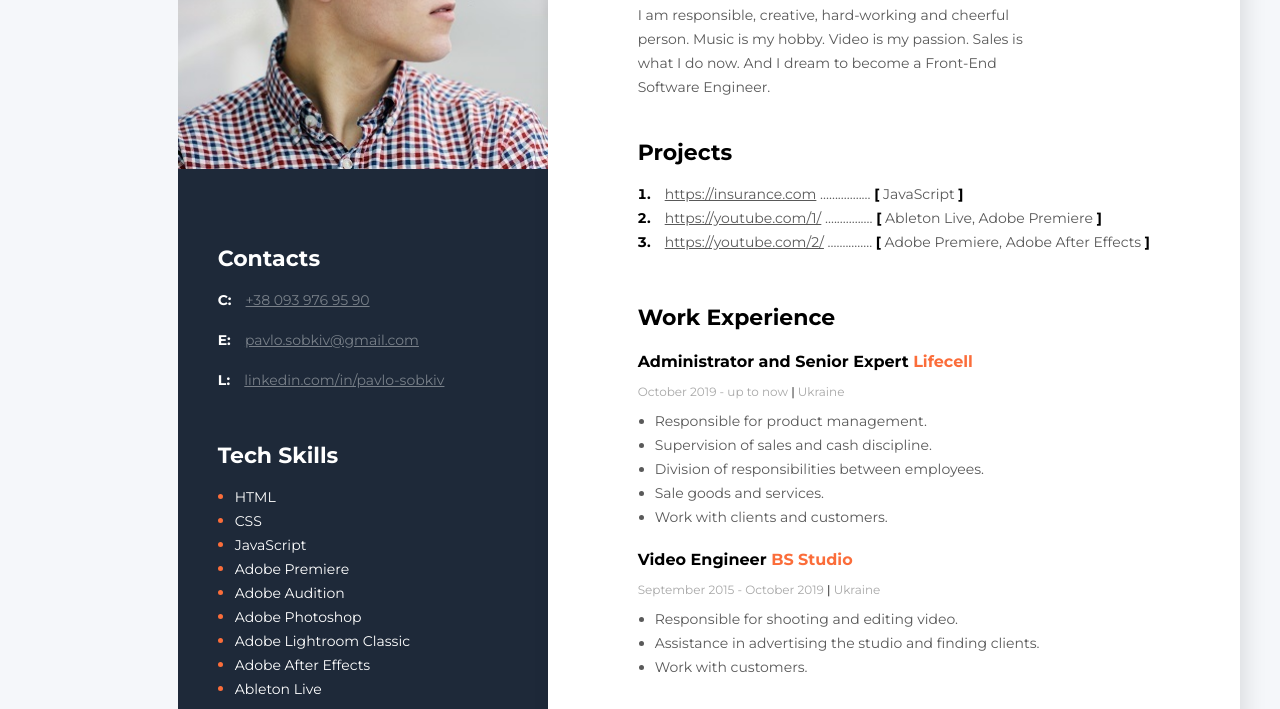
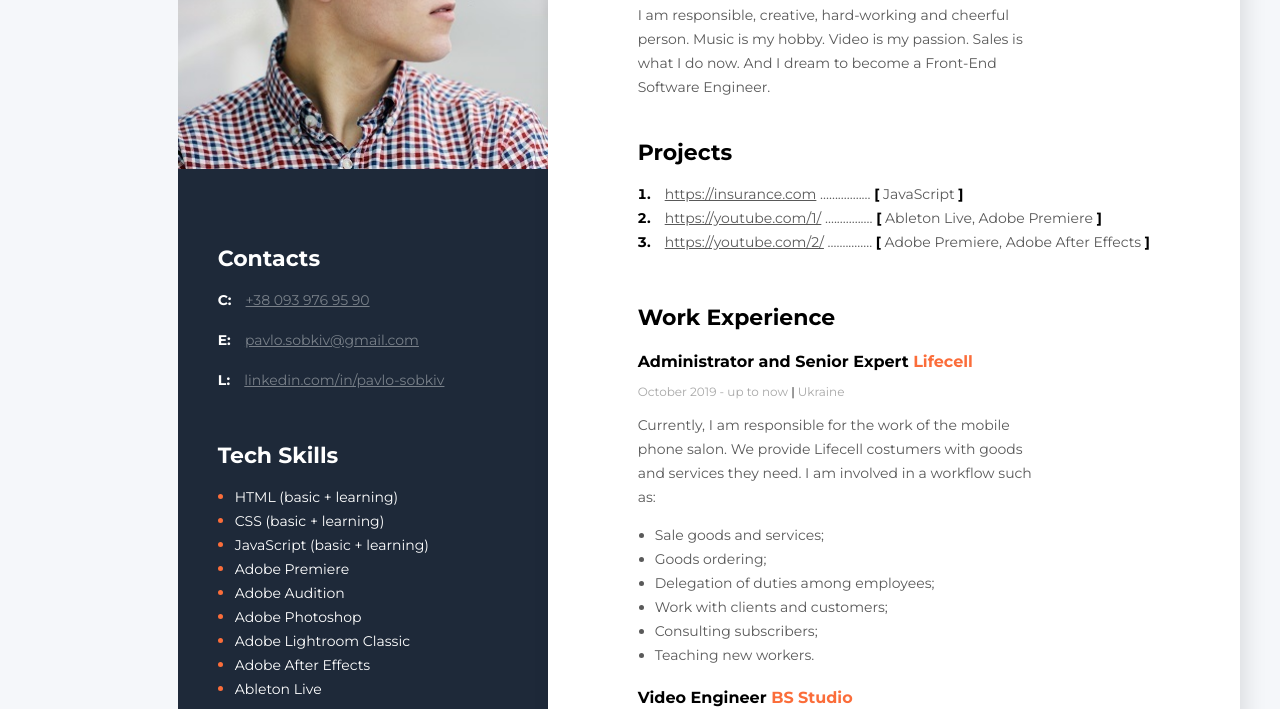
Before and after one commit to sobkiv/old-resume, a plain HTML site: page index.html in a window 1280 px wide. Shown: the part 249-958 px from the top of the page. Drawn offline with Linux system fonts and the light colour scheme.

Commit message:
Update index.html

```diff
--- a/index.html
+++ b/index.html
@@ -65,12 +65,15 @@
                 <div>
                     <h4 class="work_position">Administrator and Senior Expert  <span class="organization">Lifecell</span></h4>
                     <p class="period">October 2019 - up to now <span class="line">|</span> Ukraine</p>
+                    <p class="about_description">
+                    Currently, I am responsible for the work of the mobile phone salon. We provide Lifecell costumers with goods and services they need. I am involved in a workflow such as:</p>
                     <ul class="work_list">
-                        <li class="work_list_item">Responsible for product management.</li>
-                        <li class="work_list_item">Supervision of sales and cash discipline.</li>
-                        <li class="work_list_item">Division of responsibilities between employees.</li>
-                        <li class="work_list_item">Sale goods and services.</li>
-                        <li class="work_list_item">Work with clients and customers.</li>
+                        <li class="work_list_item">Sale goods and services;</li>
+                        <li class="work_list_item">Goods ordering;</li>
+                        <li class="work_list_item">Delegation of duties among employees;</li>
+                        <li class="work_list_item">Work with clients and customers;</li>
+                        <li class="work_list_item">Consulting subscribers;</li>
+                        <li class="work_list_item">Teaching new workers.</li>
                     </ul>
                 </div>
                 <!--Company 2-->
@@ -78,9 +81,11 @@
                     <h4 class="work_position">Video Engineer <span class="organization">BS Studio</span></h4>
                     <p class="period">September 2015 - October 2019 <span class="line">|</span> Ukraine</p>
                     <ul class="work_list">
-                        <li class="work_list_item">Responsible for shooting and editing video.</li>
-                        <li class="work_list_item">Assistance in advertising the studio and finding clients.</li>
-                        <li class="work_list_item">Work with customers.</li>
+                        <li class="work_list_item">Recording video on the camera;</li>
+                        <li class="work_list_item">Film editing with Adobe Premiere;</li>
+                        <li class="work_list_item">Advertising the studio;</li>
+                        <li class="work_list_item">Finding new clients;</li>
+                        <li class="work_list_item">Working with clients.</li>
                     </ul>
                 </div>
             </div>
@@ -118,9 +123,9 @@
             <div class="tech_skills">
                 <h3 class="sidebar_title">Tech Skills</h3>
                 <ul class="tech_skills_list">
-                    <li class="teck_skills_item"> <span class="teck_skills_text">HTML</span> </li>
-                    <li class="teck_skills_item"> <span class="teck_skills_text">CSS</span> </li>
-                    <li class="teck_skills_item"> <span class="teck_skills_text">JavaScript</span> </li>
+                    <li class="teck_skills_item"> <span class="teck_skills_text">HTML (basic + learning)</span> </li>
+                    <li class="teck_skills_item"> <span class="teck_skills_text">CSS (basic + learning)</span> </li>
+                    <li class="teck_skills_item"> <span class="teck_skills_text">JavaScript (basic + learning)</span> </li>
                     <li class="teck_skills_item"> <span class="teck_skills_text">Adobe Premiere</span> </li>
                     <li class="teck_skills_item"> <span class="teck_skills_text">Adobe Audition</span> </li>
                     <li class="teck_skills_item"> <span class="teck_skills_text">Adobe Photoshop</span> </li>
```
